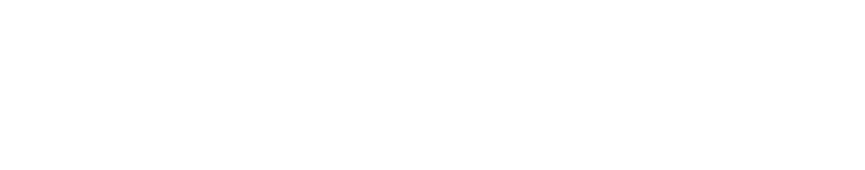
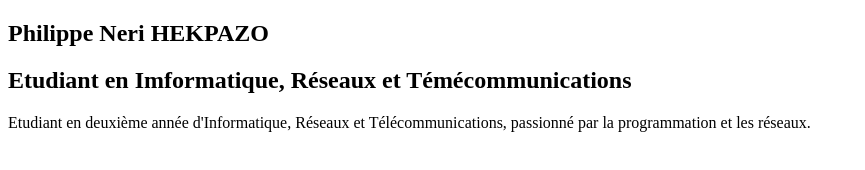
Before and after one commit to Corneille26/mon-cv, a plain HTML site: page index.html in a window 1280 px wide. Shown: the whole page, without its empty margins (0-865 px from the left). Drawn offline with Linux system fonts and the light colour scheme.

Commit message:
mise en place de la section description

```diff
--- a/index.html
+++ b/index.html
@@ -7,8 +7,13 @@
     <link rel="stylesheet" href="style.css">
 </head>
 <body>
-    <section  id="titre"></section>
-    <section  id="description"></section>
+    <section  id="titre">
+        <h1>Philippe Neri HEKPAZO</h1>
+        <h2>Etudiant en Imformatique, Réseaux et Témécommunications</h2>
+    </section>
+    <section  id="description">
+        <p>Etudiant en deuxième année d'Informatique, Réseaux et Télécommunications, passionné par la programmation et les réseaux.</p>
+    </section>
     <section  id="formations"></section>
     <section  id="competences"></section>
     <section  id="associations"></section>
```
